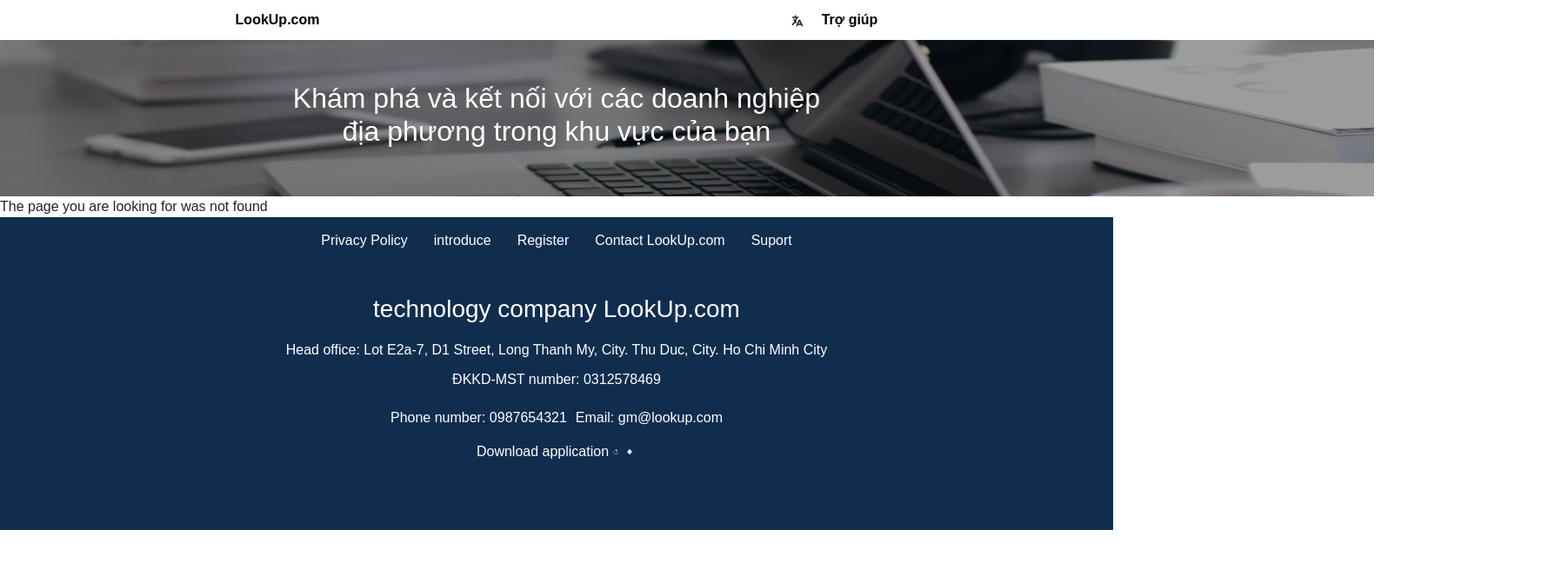
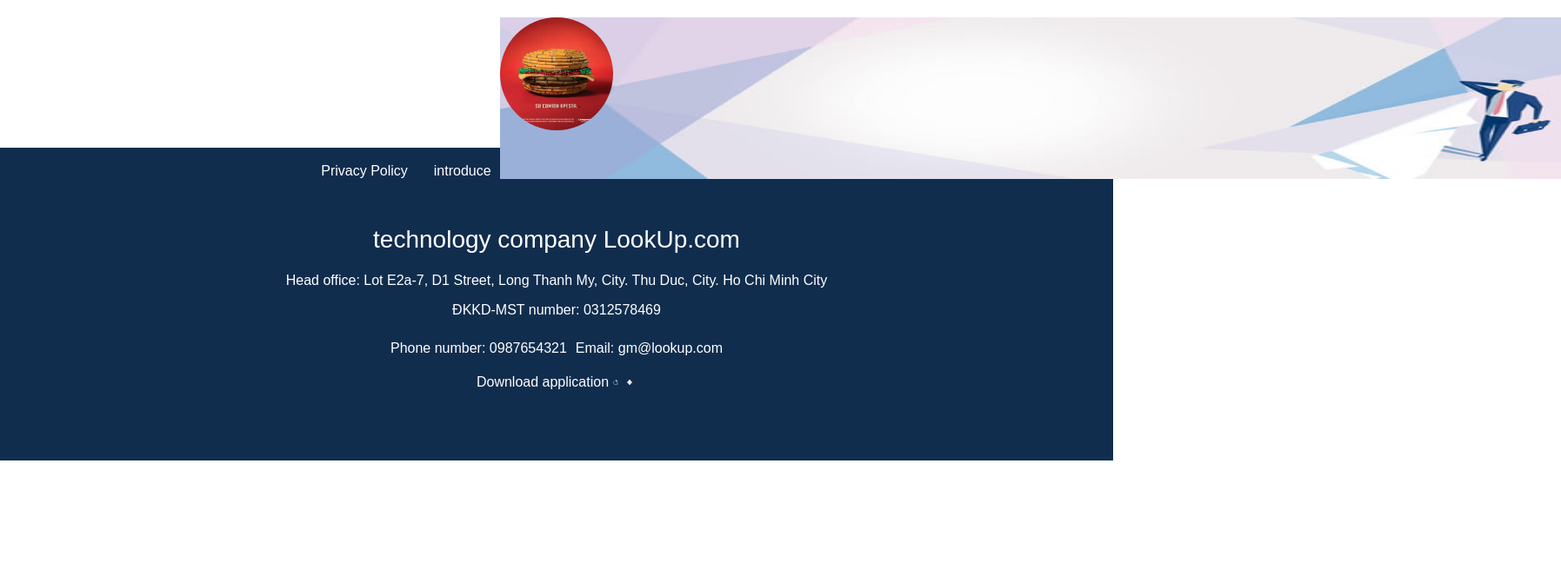
Before and after one commit to BuiTriThuc/LookUp.com_EXE201_Frontend, a React (Create React App) app: page /profile in a window 1280 px wide. Shown: the top 648 px of the page at 87% size, 1795 px wide, since content can reach past the window. Built offline with nearby package versions, Linux system fonts and the light colour scheme.

Commit message:
update profile

```diff
--- a/src/App.js
+++ b/src/App.js
@@ -10,20 +10,22 @@ import NewFeed from "./components/Home/NewFeed";
 import Search from "./components/Search/Search";
 import FormRegister from "./components/InformationRegister/FormRegister";
 import Chatbox from "./components/Chatbox/Chatbox";
+import Profile from "./components/User/Profile";
 
 function App() {
   return (
     <div className="App">
       <Router>
         <Fragment>
-          <Header />
+          {/* <Header /> */}
           <Routes>
-            <Route path="/" element={<Chatbox />} />
-            <Route path="/home" element={<Home />} />
+            <Route path="/" element={<Home />} />
+            <Route path="/chatbox" element={<Chatbox />} />
             <Route path="/register" element={<FormRegister />} />
             <Route path="/newfeed" element={<NewFeed />} />
             <Route path="/login" element={<LoginForm />} />
             <Route path="/search" element={<Search />} />
+            <Route path="/profile" element={<Profile />} />
             <Route path="/*" element={<NotFound />} />
           </Routes>
           <Footer />
--- a/src/components/InformationRegister/FormRegister.css
+++ b/src/components/InformationRegister/FormRegister.css
@@ -229,6 +229,7 @@ ul {
 form h4 {
   text-align: center;
   margin-bottom: 1.5rem;
+  font-weight: bold;
 }
 
 .form-control {
--- /dev/null
+++ b/src/components/User/Profile.css
@@ -0,0 +1,26 @@
+.profile {
+    display: flex;
+    align-items: center;
+    padding: 20px;
+    justify-content: center;
+
+}
+
+.profile_top {
+    align-items: center;
+    justify-content: center;
+}
+
+.profile_top_center_avt {
+    width: 130px;
+    height: 130px;
+    border-radius: 100px;
+    position: relative;
+}
+
+.profile_top_bgr {
+    width: 1220px;
+    height: 186px;
+    margin-bottom: 100px;
+    position: absolute;
+}
--- /dev/null
+++ b/src/components/User/Profile.js
@@ -0,0 +1,19 @@
+import bgcompany from "../../images/bgcompany.jpg";
+import avt_company from "../../images/avt_company.jpg";
+
+import "./Profile.css";
+function Profile() {
+  return (
+    <div className="profile">
+      <div className="profile_top">
+        <div className="img_profile">
+          <img className="profile_top_bgr" src={bgcompany} alt="" />
+          <img className="profile_top_center_avt" src={avt_company} alt="" />
+        </div>
+        <div className="profile_top_center"></div>
+      </div>
+    </div>
+  );
+}
+
+export default Profile;
```
Also changed, not shown: src/components/InformationRegister/FormRegister.js (+31 -14 lines), src/images/bgcompany.jpg (added).
